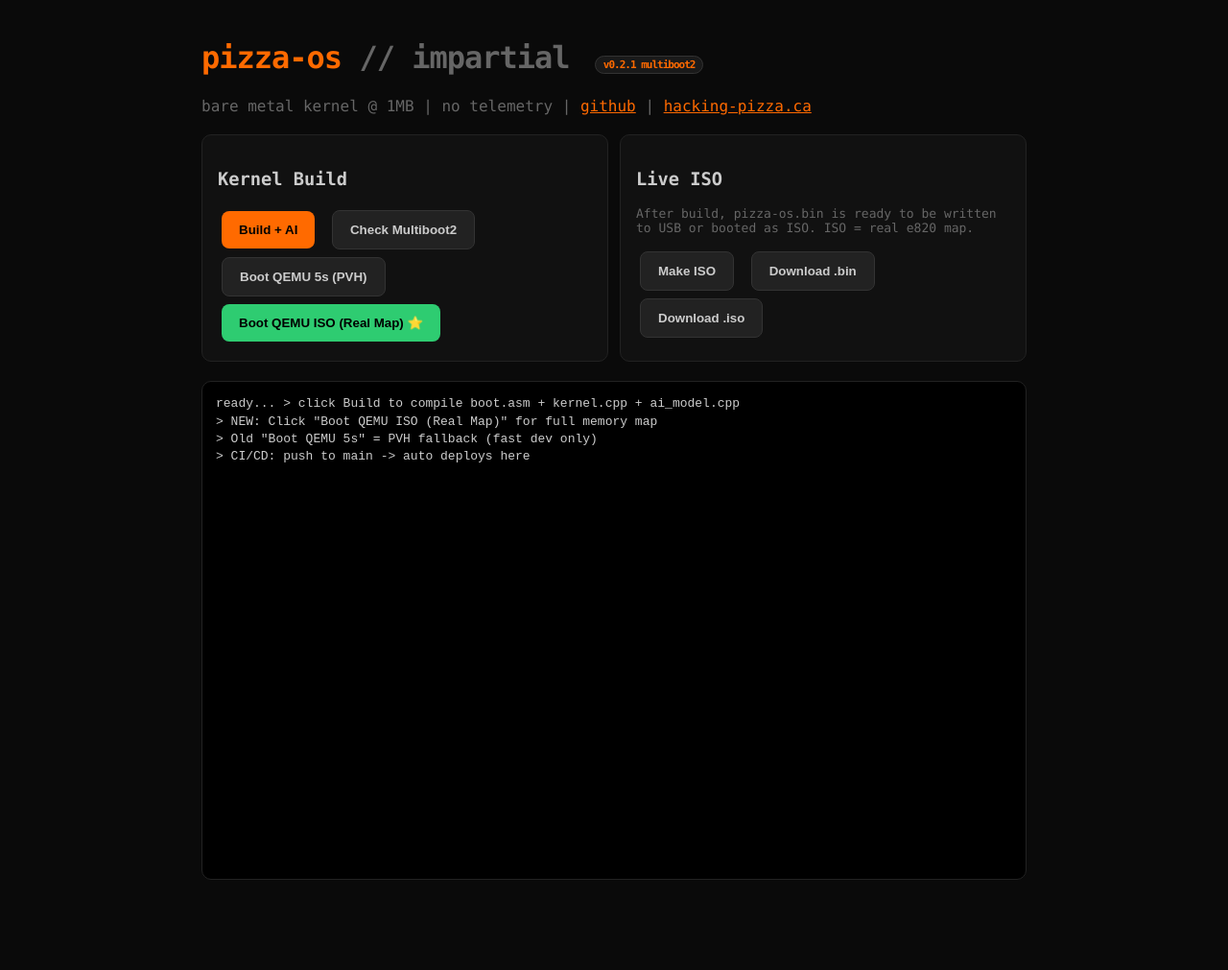
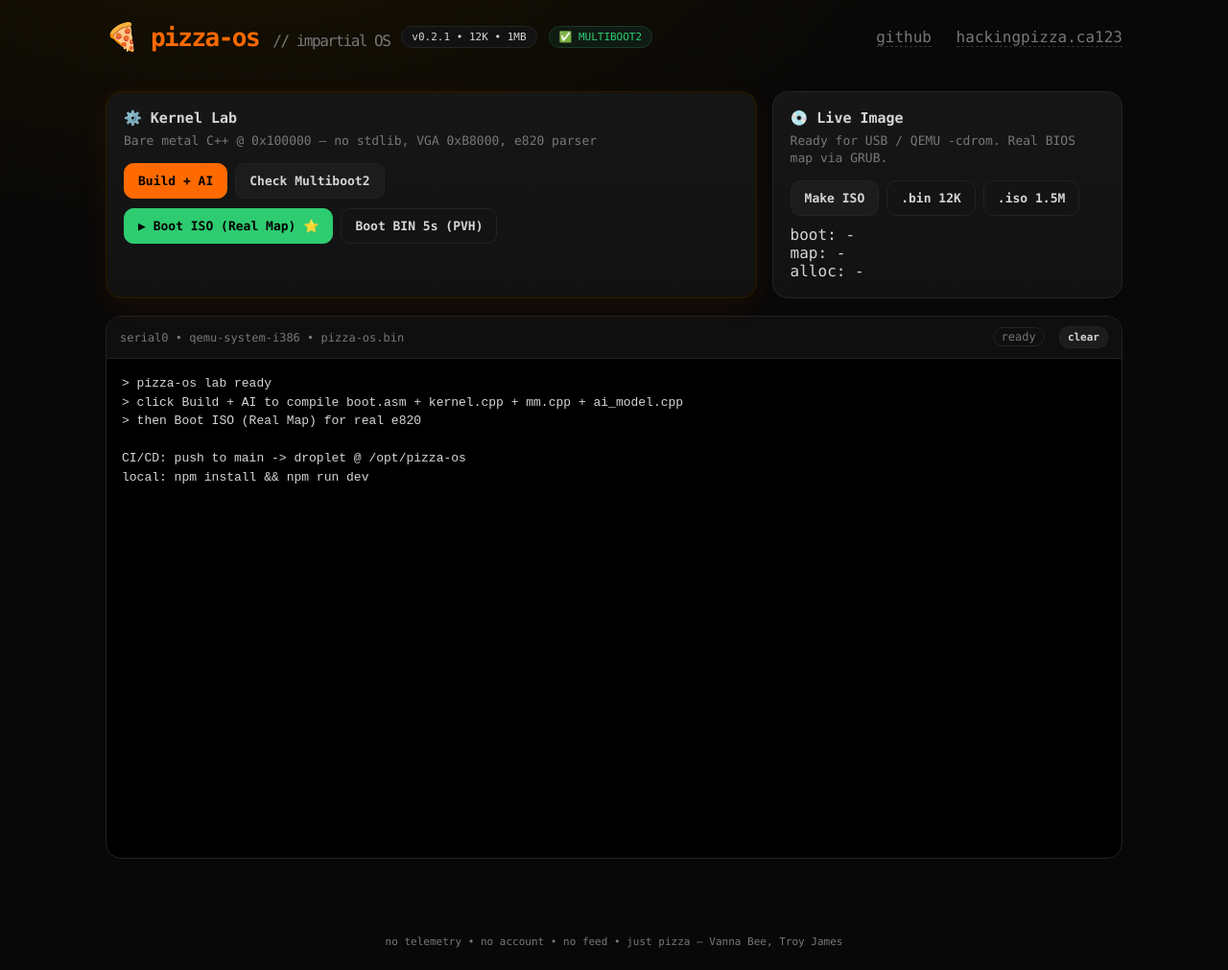
Before and after one commit to sia-vanna/pizza-os, a website: page public/index.html in a window 1280 px wide. Shown: the whole page at 96% size. Before the commit the page ends 950 px from the top, so only its background shows below. Drawn offline with Linux system fonts and the light colour scheme; no server answers.

Commit message:
ui: split pizza-os lab into modular files + fix dev hot reload
- split monolithic inline html into public/index.html, style.css, app.js
- fix server.js: proper iso/boot/grub/grub.cfg generation, PUB_BIN fallback
- fix k:iso / k:qemu:iso scripts to use real multiboot2 path (e820)
- add SSE live reload at /events with polling reconnect to avoid page not working flash during nodemon restart
- preserve terminal log across reloads via localStorage
- clean css: pizza lab theme, no telemetry, 12K badge
- bump express to 4.21.2, move pm2 to global to fix npm audit js-yaml vuln

```diff
--- /dev/null
+++ b/public/app.js
@@ -0,0 +1,42 @@
+const logEl = document.getElementById('log');
+const statusEl = document.getElementById('status');
+function clearLog(){ logEl.textContent=''; }
+function dl(f){ window.open('/'+f); }
+
+// HOT RELOAD - waits for server, no "page not working"
+if (location.hostname === 'localhost') {
+  const es = new EventSource('/events');
+  let reloading = false;
+
+  es.onmessage = async () => {
+    if (reloading) return;
+    reloading = true;
+    statusEl.textContent = 'reloading...';
+    logEl.textContent += '\n> [hot reload] waiting for server...\n';
+
+    // save log
+    const saved = logEl.textContent;
+    localStorage.setItem('log', saved);
+
+    // wait for server to come back up (poll)
+    for (let i = 0; i < 30; i++) {
+      try {
+        await fetch('/', { cache: 'no-store' });
+        break; // server back!
+      } catch {}
+      await new Promise(r => setTimeout(r, 200));
+    }
+    location.reload();
+  };
+
+  es.onerror = () => {
+    // server down during nodemon restart, don't show error
+    console.log('server restarting...');
+  };
+
+  const saved = localStorage.getItem('log');
+  if (saved) {
+    logEl.textContent = saved;
+    localStorage.removeItem('log');
+  }
+}
--- a/public/index.html
+++ b/public/index.html
@@ -1,68 +1,71 @@
 <!DOCTYPE html>
-<html>
+<html lang="en">
 <head>
+<meta charset="UTF-8">
 <title>pizza-os // hacking-pizza.ca</title>
 <meta name="viewport" content="width=device-width, initial-scale=1">
-<style>
-:root{--orange:#ff6a00;--bg:#0a0a0a;--panel:#111;--border:#222}
-*{box-sizing:border-box} body{background:var(--bg);color:#ccc;font-family:ui-monospace,Menlo,monospace;padding:20px;max-width:900px;margin:0 auto}
-h1{color:var(--orange);letter-spacing:-1px}
-.grid{display:grid;grid-template-columns:1fr 1fr;gap:12px;margin:20px 0}
-.card{background:var(--panel);border:1px solid var(--border);border-radius:10px;padding:16px}
-button{background:var(--orange);border:0;padding:12px 18px;margin:4px;border-radius:8px;font-weight:bold;cursor:pointer;color:#000;transition:transform .05s}
-button:active{transform:scale(.97)} button.secondary{background:#222;color:#ccc;border:1px solid #333}
-#log{background:#000;padding:14px;white-space:pre-wrap;border:1px solid var(--border);height:520px;overflow:auto;border-radius:10px;font-size:13px;line-height:1.4}
-.ok{color:#2ecc71} .bad{color:#ff4444} .muted{color:#666} a{color:var(--orange)}
-.badge{display:inline-block;background:#1a1a1a;border:1px solid #333;padding:2px 8px;border-radius:20px;font-size:11px;margin-left:8px}
-</style>
+<link rel="stylesheet" href="/style.css">
 </head>
 <body>
-<h1>pizza-os <span class="muted">// impartial</span> <span class="badge">v0.2.1 multiboot2</span></h1>
-<p class="muted">bare metal kernel @ 1MB | no telemetry | <a href="https://github.com/sia-vanna/pizza-os" target="_blank">github</a> | <a href="https://hacking-pizza.ca">hacking-pizza.ca</a></p>
+<header>
+  <div class="brand">
+    <span class="logo">🍕</span>
+    <h1>pizza-os <span class="muted">// impartial OS</span></h1>
+    <span class="badge">v0.2.1 • 12K • 1MB</span>
+    <span class="badge ok">✅ MULTIBOOT2</span>
+  </div>
+  <nav>
+    <a href="https://github.com/sia-vanna/pizza-os" target="_blank">github</a>
+    <a href="https://hackingpizza.ca">hackingpizza.ca123</a>
+  </nav>
+</header>
 
-<div class="grid">
-<div class="card">
-<h3>Kernel Build</h3>
-<button onclick="go('build')">Build + AI</button>
-<button class="secondary" onclick="go('check')">Check Multiboot2</button>
-<button class="secondary" onclick="go('qemu')" title="Fast PVH direct - shows fallback">Boot QEMU 5s (PVH)</button>
-<button onclick="go('qemu-iso')" style="background:#2ecc71">Boot QEMU ISO (Real Map) ⭐</button>
-</div>
-<div class="card">
-<h3>Live ISO</h3>
-<p class="muted" style="font-size:13px">After build, pizza-os.bin is ready to be written to USB or booted as ISO. ISO = real e820 map.</p>
-<button class="secondary" onclick="go('iso')">Make ISO</button>
-<button class="secondary" onclick="window.open('/pizza-os.bin')">Download .bin</button>
-<button class="secondary" onclick="window.open('/pizza-os.iso')">Download .iso</button>
-</div>
-</div>
+<main>
+  <div class="grid">
+    <div class="card primary">
+      <h3>⚙️ Kernel Lab</h3>
+      <p>Bare metal C++ @ 0x100000 — no stdlib, VGA 0xB8000, e820 parser</p>
+      <div class="actions">
+        <button class="orange" onclick="go('build')">Build + AI</button>
+        <button onclick="go('check')">Check Multiboot2</button>
+      </div>
+      <div class="actions">
+        <button class="success" onclick="go('qemu-iso')">▶ Boot ISO (Real Map) ⭐</button>
+        <button class="ghost" onclick="go('qemu')">Boot BIN 5s (PVH)</button>
+      </div>
+    </div>
 
-<pre id="log">ready... > click Build to compile boot.asm + kernel.cpp + ai_model.cpp
-> NEW: Click "Boot QEMU ISO (Real Map)" for full memory map
-> Old "Boot QEMU 5s" = PVH fallback (fast dev only)
-> CI/CD: push to main -> auto deploys here</pre>
+    <div class="card">
+      <h3>💿 Live Image</h3>
+      <p>Ready for USB / QEMU -cdrom. Real BIOS map via GRUB.</p>
+      <div class="actions">
+        <button onclick="go('iso')">Make ISO</button>
+        <button class="ghost" onclick="dl('pizza-os.bin')">.bin 12K</button>
+        <button class="ghost" onclick="dl('pizza-os.iso')">.iso 1.5M</button>
+      </div>
+      <div class="stats" id="stats">boot: -<br>map: -<br>alloc: -</div>
+    </div>
+  </div>
 
-<script>
-const logEl = document.getElementById('log');
-async function go(cmd){
- logEl.textContent = `> ${cmd} running...\n> time: ${new Date().toLocaleTimeString()}\n\n`;
- try{
-   let r = await fetch('/api/'+cmd,{method:'POST'});
-   let t = await r.text();
-   // colorize
-   t = t.replace(/\[OK\].*/g, m => `✅ ${m}`).replace(/\[INFO\].*/g, m => `ℹ️ ${m}`);
-   logEl.textContent = t + `\n\n--- ${cmd} done @ ${new Date().toLocaleTimeString()} ---`;
-   if(cmd==='qemu' && t.includes('fallback')) {
-     logEl.textContent += `\n\n💡 TIP: This is PVH fallback mode. Click "Boot QEMU ISO (Real Map)" for real e820.`;
-   }
-   if(cmd==='qemu-iso' && t.includes('Real memory map')) {
-     logEl.textContent += `\n\n🎉 GRUB multiboot2 SUCCESS - real memory map!`;
-   }
- }catch(e){
-   logEl.textContent = `❌ ${e.message}\n\nIs server.js running? pm2 logs pizza-os`;
- }
- logEl.scrollTop = logEl.scrollHeight;
-}
-</script>
+  <div class="term-wrap">
+    <div class="term-header">
+      <span>serial0 • qemu-system-i386 • pizza-os.bin</span>
+      <div>
+        <span id="status" class="status">ready</span>
+        <button class="mini" onclick="clearLog()">clear</button>
+      </div>
+    </div>
+    <pre id="log">> pizza-os lab ready
+> click Build + AI to compile boot.asm + kernel.cpp + mm.cpp + ai_model.cpp
+> then Boot ISO (Real Map) for real e820
+
+CI/CD: push to main -> droplet @ /opt/pizza-os
+local: npm install && npm run dev
+</pre>
+  </div>
+</main>
+
+<footer>no telemetry • no account • no feed • just pizza — Vanna Bee, Troy James</footer>
+<script src="/app.js"></script>
 </body>
 </html>
--- /dev/null
+++ b/public/style.css
@@ -0,0 +1,31 @@
+:root{--orange:#ff6a00;--green:#2ecc71;--bg:#080808;--panel:#121212;--panel2:#161616;--border:#232323;--text:#d5d5d5;--muted:#777}
+*{box-sizing:border-box} body{margin:0;background:radial-gradient(1200px 600px at 20% -10%, #1a1200 0%, transparent 60%), var(--bg);color:var(--text);font-family: ui-monospace,SFMono-Regular,Menlo,monospace; min-height:100vh}
+header{max-width:1100px;margin:0 auto;padding:22px 20px;display:flex;justify-content:space-between;align-items:center;flex-wrap:wrap;gap:12px}
+.brand{display:flex;align-items:center;gap:12px;flex-wrap:wrap}
+.logo{font-size:28px}
+h1{margin:0;color:var(--orange);letter-spacing:-1.5px;font-size:26px}
+.muted{color:var(--muted);font-weight:400;font-size:16px}
+.badge{border:1px solid var(--border);background:var(--panel);padding:4px 10px;border-radius:20px;font-size:11px}
+.badge.ok{border-color:#1a3a25;background:#0f1a13;color:var(--green)}
+nav a{color:var(--muted);text-decoration:none;margin-left:16px;border-bottom:1px dashed #333}
+nav a:hover{color:var(--orange)}
+main{max-width:1100px;margin:0 auto;padding:0 20px 40px}
+.grid{display:grid;grid-template-columns:1.3fr .7fr;gap:16px;margin:18px 0}
+@media(max-width:800px){.grid{grid-template-columns:1fr}}
+.card{background:linear-gradient(180deg,var(--panel2),var(--panel));border:1px solid var(--border);border-radius:16px;padding:18px}
+.card.primary{border-color:#2a1a00;box-shadow:0 0 0 1px #1a1200 inset, 0 10px 30px rgba(255,106,0,.07)}
+.card h3{margin:0 0 6px 0;font-size:15px}
+.card p{margin:0 0 14px 0;color:var(--muted);font-size:13px;line-height:1.4}
+.actions{display:flex;flex-wrap:wrap;gap:8px;margin-bottom:10px}
+button{border:1px solid var(--border);background:#1c1c1c;color:var(--text);padding:10px 14px;border-radius:10px;font-weight:700;cursor:pointer;font-family:inherit;font-size:13px}
+button:hover{border-color:#333;transform:translateY(-1px)}
+button.orange{background:var(--orange);color:#000;border-color:var(--orange)}
+button.success{background:var(--green);color:#000;border-color:var(--green)}
+button.ghost{background:transparent}
+button.mini{padding:4px 8px;font-size:11px}
+.term-wrap{border:1px solid var(--border);border-radius:16px;overflow:hidden;background:#000}
+.term-header{display:flex;justify-content:space-between;align-items:center;padding:10px 14px;background:#0f0f0f;border-bottom:1px solid var(--border);font-size:12px;color:var(--muted)}
+.status{border:1px solid var(--border);padding:2px 8px;border-radius:20px;margin-right:8px}
+.status.run{color:var(--orange);border-color:#3a2000;background:#1a1200}
+#log{margin:0;padding:16px;min-height:520px;max-height:70vh;overflow:auto;white-space:pre-wrap;line-height:1.5;font-size:13px}
+footer{max-width:1100px;margin:20px auto;text-align:center;color:var(--muted);font-size:11px;padding:20px}
```
Also changed, not shown: package.json (+17 -16 lines), server.js (+19 -38 lines).
